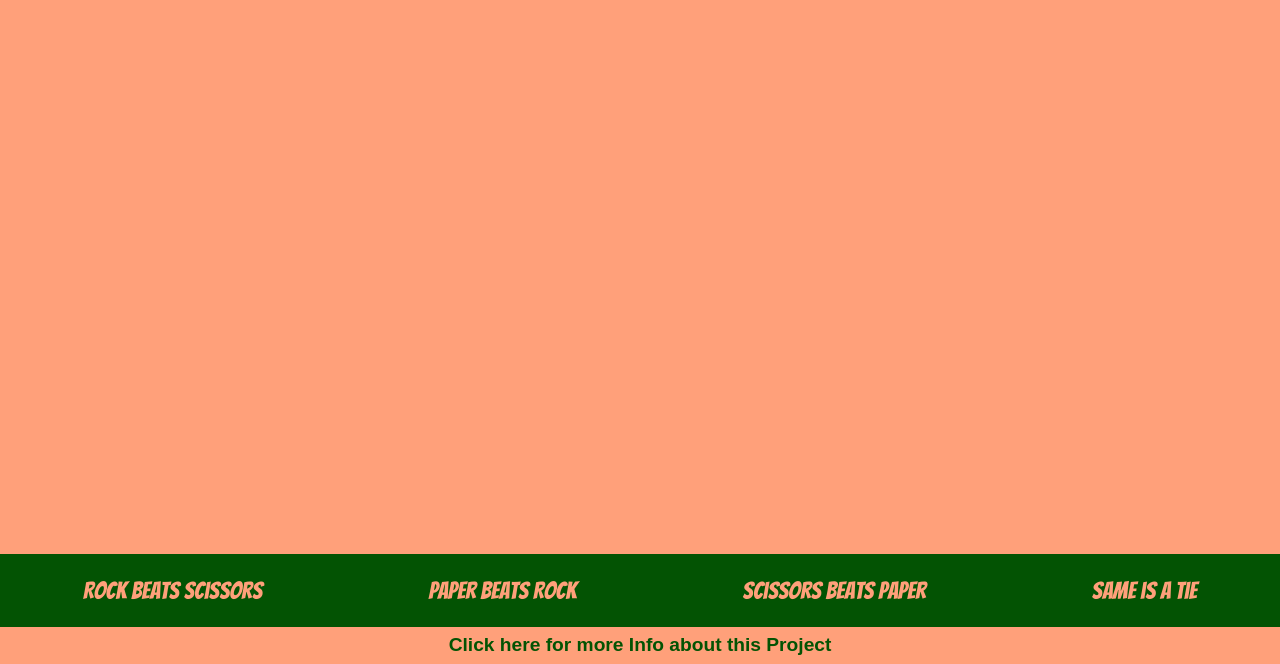
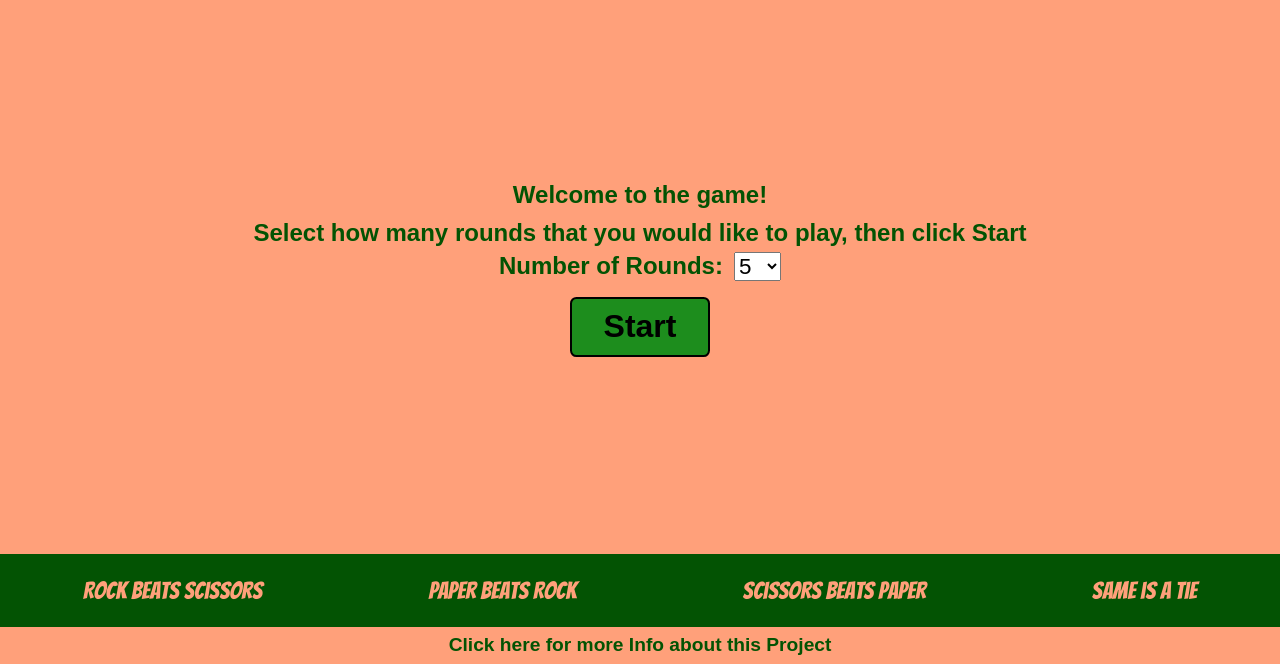
Before and after one commit to mike-c2/odin-rock-paper-scissors, a plain HTML site: page index.html in a window 1280 px wide. Shown: the part 136-800 px from the top of the page. Drawn offline with Linux system fonts and the light colour scheme.

Commit message:
Add the game container to index.html and styles.css
This includes the select menu with number of rounds to play and the
Start button.

```diff
--- a/index.html
+++ b/index.html
@@ -16,6 +16,27 @@
     <h1>Rock, Paper, Scissors Game</h1>
   </header>
 
+  <main class="game-container">
+    <p>Welcome to the game!</p>
+    <p>Select how many rounds that you would like to play, then click Start</p>
+    <div class="round-select-container">
+      <label for="number-rounds">Number of Rounds:</label>
+      <select name="Number of Rounds" id="number-rounds">
+        <option value="1">1</option>
+        <option value="2">2</option>
+        <option value="3">3</option>
+        <option value="4">4</option>
+        <option value="5" selected>5</option>
+        <option value="6">6</option>
+        <option value="7">7</option>
+        <option value="8">8</option>
+        <option value="9">9</option>
+        <option value="10">10</option>
+      </select>
+    </div>
+    <button type="button" id="start">Start</button>
+  </main>
+
   <footer>
     <ul class="rules">
       <li>Rock beats Scissors</li>
--- a/styles.css
+++ b/styles.css
@@ -6,7 +6,8 @@ body {
   justify-content: space-between;
   align-items: center;
   background-color: lightsalmon;
-  font-family: 'Bangers', cursive;
+  font-family: Arial, Helvetica, sans-serif;
+  color: rgb(3, 83, 3);
   margin: 0;
 }
 
@@ -19,6 +20,49 @@ h1 {
 
 header {
   font-size: 2.4rem;
+}
+
+.game-container {
+  display: flex;
+  flex-direction: column;
+  align-items: center;
+  font-size: 1.5rem;
+  font-weight: 700;
+}
+
+.game-container p {
+  margin: 0.2em 0;
+}
+
+.round-select-container {
+  display: flex;
+  align-items: center;
+}
+
+select {
+  margin-left: 0.5em;
+  font-size: 1.4rem;
+}
+
+#start {
+  margin-top: 0.5em;
+  padding: 0.3em 1em;
+  display: flex;
+  font-size: 2rem;
+  font-weight: 700;
+  border-radius: 0.2em;
+  border-color: black;
+  border-style: solid;
+  color: black;
+  background-color:rgb(29, 141, 29);
+}
+
+#start:hover {
+  cursor: pointer;
+  border-color: rgb(29, 141, 29);
+  color:rgb(29, 141, 29);
+  background-color: black;
+  transition: border-color 0.15s, color 0.15s, background-color 0.15s;
 }
 
 footer {
@@ -37,6 +81,7 @@ footer {
   padding: 1em 0;
   list-style-type: none;
   font-size: 1.5rem;
+  font-family: 'Bangers', cursive;
 }
 
 li {
@@ -44,11 +89,9 @@ li {
 }
 
 .info {
-  color: rgb(3, 83, 3);
   display: flex;
   justify-content: center;
   align-items: center;
-  font-family: Arial, Helvetica, sans-serif;
   font-size: 1.2rem;
   padding: 0.4em 0;
 }
```
